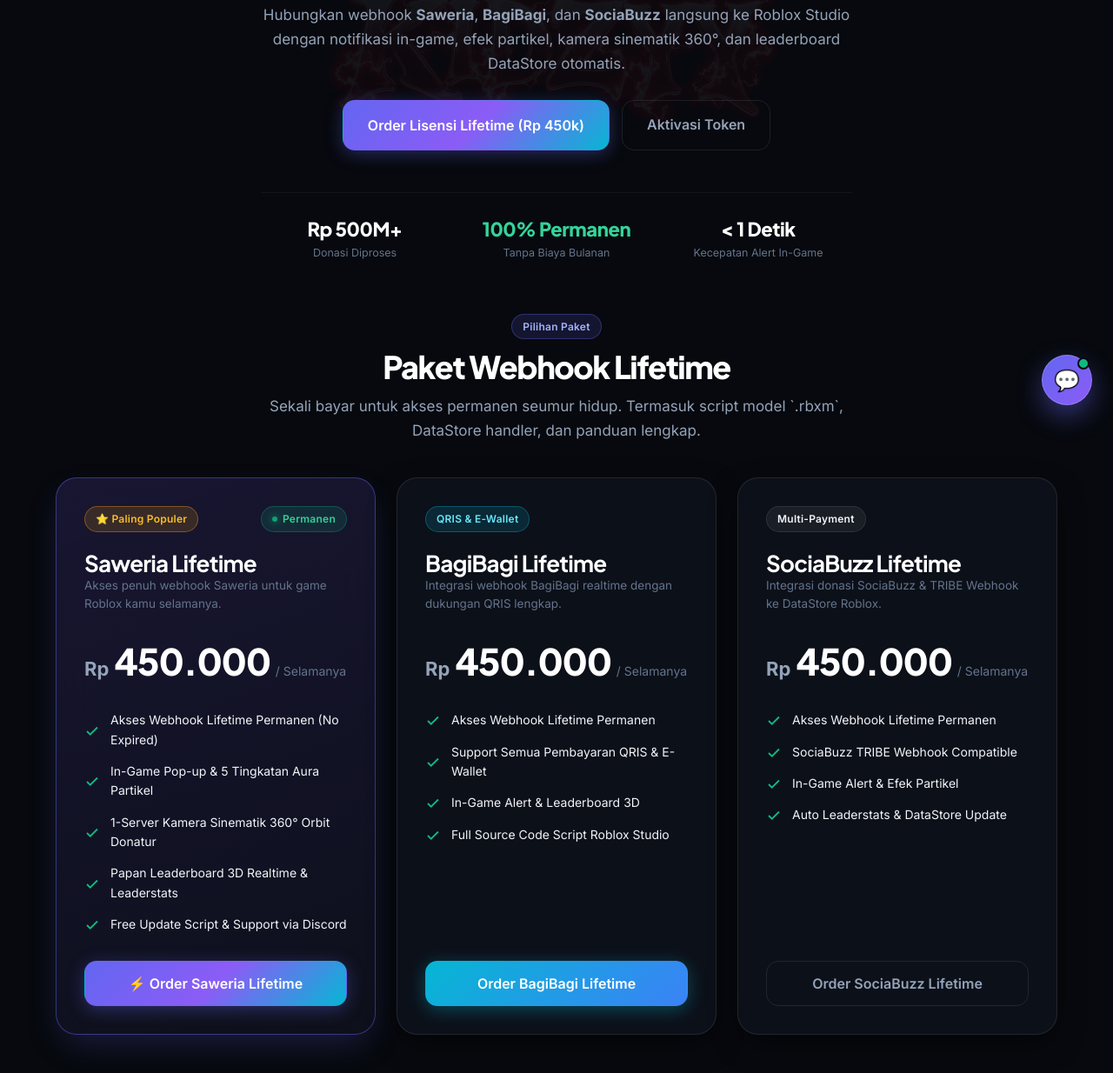
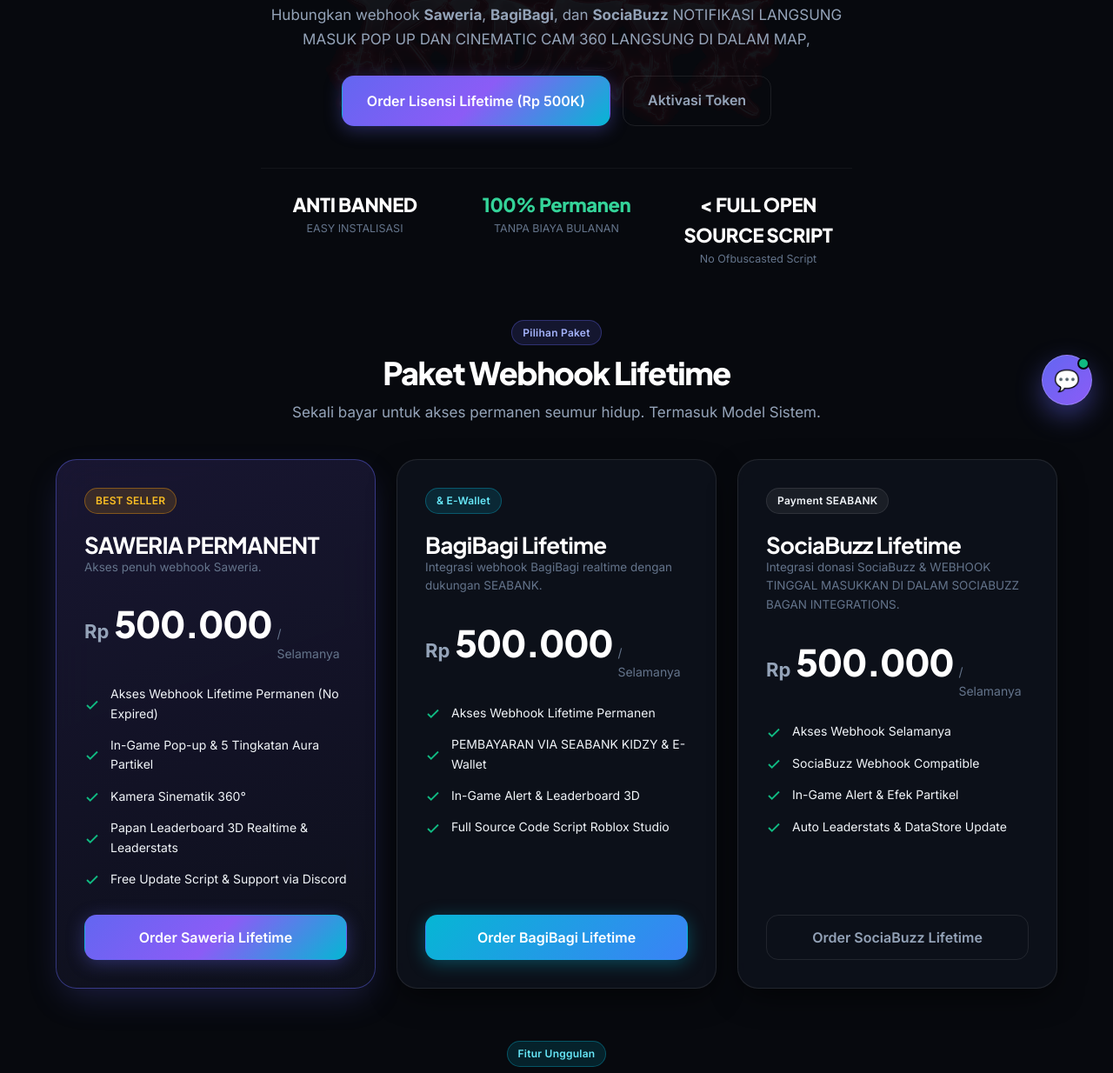
Before and after one commit to rafly4322-cyber/KIDZY-STORE, a website: page public/index.html in a window 1280 px wide. Shown: the part 310-1544 px from the top of the page at 87% size. Drawn offline with Linux system fonts and the light colour scheme.

Commit message:
Update HTML files

```diff
--- a/public/index.html
+++ b/public/index.html
@@ -21,7 +21,7 @@
     <div class="container header-inner">
       <a class="brand" href="/">
         <span class="brand-mark">KZ</span>
-        <span id="site-store-name">KIDZY Store</span>
+        <span id="site-store-name">KIDZY STORE</span>
       </a>
 
       <nav class="nav">
@@ -31,8 +31,8 @@
         <a class="nav-link" href="/p/sociabuzz.html">SociaBuzz</a>
         <a class="nav-link" href="/activation.html">Aktivasi Token</a>
         <span class="nav-sep"></span>
-        <a class="btn btn-sm btn-ghost" href="/login.html">Login Admin</a>
-        <button class="btn btn-sm btn-primary" onclick="openOrderModal('Saweria Lifetime', 'Rp 450.000')">⚡ Order
+        <a class="btn btn-sm btn-ghost" href="/login.html">Login</a>
+        <button class="btn btn-sm btn-primary" onclick="openOrderModal('Saweria Lifetime', 'Rp 500.000')">⚡ Order
           Sekarang</button>
       </nav>
 
@@ -52,12 +52,14 @@
             <span class="badge badge-accent">Lifetime Edition</span>
           </div>
 
-          <h1 class="h1" style="font-size: 42px; line-height: 1.2;">SISTEM SAWERIA, SOCIABUZZ, BAGI BAGI TO <span class="gradient-text">ROBLOX BY KIDZY</span></h1>
-          <p class="lead" style="max-width: 680px; margin: 0 auto;">Hubungkan webhook <b>Saweria</b>, <b>BagiBagi</b>, dan <b>SociaBuzz</b> langsung ke Roblox Studio dengan notifikasi in-game, efek partikel, kamera sinematik 360&deg;, dan leaderboard DataStore otomatis.</p>
+          <h1 class="h1" style="font-size: 42px; line-height: 1.2;">SISTEM SAWERIA, SOCIABUZZ, BAGI BAGI <span
+              class="gradient-text">ROBLOX BY KIDZY</span></h1>
+          <p class="lead" style="max-width: 680px; margin: 0 auto;">Hubungkan webhook <b>Saweria</b>, <b>BagiBagi</b>,
+            dan <b>SociaBuzz</b> NOTIFIKASI LANGSUNG MASUK POP UP DAN CINEMATIC CAM 360 LANGSUNG DI DALAM MAP,</p>
 
           <div class="hero-actions" style="justify-content: center;">
-            <button class="btn btn-primary btn-lg" onclick="openOrderModal('Saweria Lifetime', 'Rp 450.000')">
-              Order Lisensi Lifetime (Rp 450k)
+            <button class="btn btn-primary btn-lg" onclick="openOrderModal('Saweria Permanent', 'Rp 500.000')">
+              Order Lisensi Lifetime (Rp 500K)
             </button>
             <a class="btn btn-ghost btn-lg" href="/activation.html">
               Aktivasi Token
@@ -66,16 +68,16 @@
 
           <div class="hero-stats" style="width: 100%; max-width: 680px; margin-top: 28px;">
             <div>
-              <div class="hero-stat-num cyan-text">Rp 500M+</div>
-              <div class="hero-stat-label">Donasi Diproses</div>
+              <div class="hero-stat-num cyan-text">ANTI BANNED</div>
+              <div class="hero-stat-label">EASY INSTALISASI</div>
             </div>
             <div>
               <div class="hero-stat-num" style="color: #34D399;">100% Permanen</div>
-              <div class="hero-stat-label">Tanpa Biaya Bulanan</div>
+              <div class="hero-stat-label">TANPA BIAYA BULANAN</div>
             </div>
             <div>
-              <div class="hero-stat-num accent-text">&lt; 1 Detik</div>
-              <div class="hero-stat-label">Kecepatan Alert In-Game</div>
+              <div class="hero-stat-num accent-text">&lt; FULL OPEN SOURCE SCRIPT</div>
+              <div class="hero-stat-label">No Ofbuscasted Script</div>
             </div>
           </div>
         </div>
@@ -88,8 +90,7 @@
         <div class="page-head" style="text-align: center; max-width: 680px; margin-left: auto; margin-right: auto;">
           <span class="badge badge-accent" style="margin-bottom: 10px;">Pilihan Paket</span>
           <h2 class="h1" style="font-size: 36px;">Paket Webhook Lifetime</h2>
-          <p class="lead">Sekali bayar untuk akses permanen seumur hidup. Termasuk script model `.rbxm`, DataStore
-            handler, dan panduan lengkap.</p>
+          <p class="lead">Sekali bayar untuk akses permanen seumur hidup. Termasuk Model Sistem.</p>
         </div>
 
         <div class="grid three" style="margin-bottom: 60px;">
@@ -97,15 +98,14 @@
           <div class="card pricing-card featured">
             <div>
               <div class="card-head">
-                <span class="badge badge-gold">⭐ Paling Populer</span>
-                <span class="badge badge-live">Permanen</span>
+                <span class="badge badge-gold">BEST SELLER</span>
               </div>
-              <h3 class="h2" style="font-size: 26px;">Saweria Lifetime</h3>
-              <p class="small faint">Akses penuh webhook Saweria untuk game Roblox kamu selamanya.</p>
+              <h3 class="h2" style="font-size: 26px;">SAWERIA PERMANENT</h3>
+              <p class="small faint">Akses penuh webhook Saweria.</p>
 
               <div class="price-box">
                 <span class="price-currency">Rp</span>
-                <span class="price-amount">450.000</span>
+                <span class="price-amount">500.000</span>
                 <span class="price-period">/ Selamanya</span>
               </div>
 
@@ -126,7 +126,7 @@
                   <svg viewBox="0 0 24 24" fill="none" stroke="currentColor" stroke-width="2.5">
                     <polyline points="20 6 9 17 4 12"></polyline>
                   </svg>
-                  1-Server Kamera Sinematik 360&deg; Orbit Donatur
+                  Kamera Sinematik 360&deg;
                 </li>
                 <li class="feature-item">
                   <svg viewBox="0 0 24 24" fill="none" stroke="currentColor" stroke-width="2.5">
@@ -143,8 +143,8 @@
               </ul>
             </div>
 
-            <button class="btn btn-primary btn-lg btn-block" onclick="openOrderModal('Saweria Lifetime', 'Rp 450.000')">
-              ⚡ Order Saweria Lifetime
+            <button class="btn btn-primary btn-lg btn-block" onclick="openOrderModal('Saweria Lifetime', 'Rp 500.000')">
+             Order Saweria Lifetime
             </button>
           </div>
 
@@ -152,14 +152,14 @@
           <div class="card pricing-card">
             <div>
               <div class="card-head">
-                <span class="badge badge-cyan">QRIS &amp; E-Wallet</span>
+                <span class="badge badge-cyan"> &amp; E-Wallet</span>
               </div>
               <h3 class="h2" style="font-size: 26px;">BagiBagi Lifetime</h3>
-              <p class="small faint">Integrasi webhook BagiBagi realtime dengan dukungan QRIS lengkap.</p>
+              <p class="small faint">Integrasi webhook BagiBagi realtime dengan dukungan SEABANK.</p>
 
               <div class="price-box">
                 <span class="price-currency">Rp</span>
-                <span class="price-amount">450.000</span>
+                <span class="price-amount">500.000</span>
                 <span class="price-period">/ Selamanya</span>
               </div>
 
@@ -174,7 +174,7 @@
                   <svg viewBox="0 0 24 24" fill="none" stroke="currentColor" stroke-width="2.5">
                     <polyline points="20 6 9 17 4 12"></polyline>
                   </svg>
-                  Support Semua Pembayaran QRIS &amp; E-Wallet
+                  PEMBAYARAN VIA SEABANK KIDZY &amp; E-Wallet
                 </li>
                 <li class="feature-item">
                   <svg viewBox="0 0 24 24" fill="none" stroke="currentColor" stroke-width="2.5">
@@ -191,7 +191,7 @@
               </ul>
             </div>
 
-            <button class="btn btn-cyan btn-lg btn-block" onclick="openOrderModal('BagiBagi Lifetime', 'Rp 450.000')">
+            <button class="btn btn-cyan btn-lg btn-block" onclick="openOrderModal('BagiBagi Lifetime', 'Rp 500.000')">
               Order BagiBagi Lifetime
             </button>
           </div>
@@ -200,14 +200,14 @@
           <div class="card pricing-card">
             <div>
               <div class="card-head">
-                <span class="badge">Multi-Payment</span>
+                <span class="badge">Payment SEABANK</span>
               </div>
               <h3 class="h2" style="font-size: 26px;">SociaBuzz Lifetime</h3>
-              <p class="small faint">Integrasi donasi SociaBuzz &amp; TRIBE Webhook ke DataStore Roblox.</p>
+              <p class="small faint">Integrasi donasi SociaBuzz &amp; WEBHOOK TINGGAL MASUKKAN DI DALAM SOCIABUZZ BAGAN INTEGRATIONS.</p>
 
               <div class="price-box">
                 <span class="price-currency">Rp</span>
-                <span class="price-amount">450.000</span>
+                <span class="price-amount">500.000</span>
                 <span class="price-period">/ Selamanya</span>
               </div>
 
@@ -216,13 +216,13 @@
                   <svg viewBox="0 0 24 24" fill="none" stroke="currentColor" stroke-width="2.5">
                     <polyline points="20 6 9 17 4 12"></polyline>
                   </svg>
-                  Akses Webhook Lifetime Permanen
+                  Akses Webhook Selamanya
                 </li>
                 <li class="feature-item">
                   <svg viewBox="0 0 24 24" fill="none" stroke="currentColor" stroke-width="2.5">
                     <polyline points="20 6 9 17 4 12"></polyline>
                   </svg>
-                  SociaBuzz TRIBE Webhook Compatible
+                  SociaBuzz Webhook Compatible
                 </li>
                 <li class="feature-item">
                   <svg viewBox="0 0 24 24" fill="none" stroke="currentColor" stroke-width="2.5">
@@ -239,7 +239,7 @@
               </ul>
             </div>
 
-            <button class="btn btn-ghost btn-lg btn-block" onclick="openOrderModal('SociaBuzz Lifetime', 'Rp 450.000')">
+            <button class="btn btn-ghost btn-lg btn-block" onclick="openOrderModal('SociaBuzz Lifetime', 'Rp 500.000')">
               Order SociaBuzz Lifetime
             </button>
           </div>
@@ -255,40 +255,33 @@
         <div class="grid three" style="margin-bottom: 60px;">
           <div class="feature-box">
             <div class="feature-icon">✨</div>
-            <h3 class="h3" style="margin-bottom: 8px;">5 Tingkatan Aura VFX</h3>
+            <h3 class="h3" style="margin-bottom: 8px;">5 EFEK VFX(PARTIKEL)</h3>
             <p class="small faint">Efek aura partikel yang berbeda berdasarkan tier nominal donasi donatur in-game.</p>
           </div>
 
           <div class="feature-box">
             <div class="feature-icon">🎥</div>
-            <h3 class="h3" style="margin-bottom: 8px;">Kamera Sinematik 360&deg;</h3>
+            <h3 class="h3" style="margin-bottom: 8px;">Kamera Sinematik shoot ke avatar yang donation&deg;</h3>
             <p class="small faint">Kamera seluruh server mengorbit otomatis ke avatar pemain yang mendonasi.</p>
           </div>
 
           <div class="feature-box">
             <div class="feature-icon">🏆</div>
-            <h3 class="h3" style="margin-bottom: 8px;">Papan Leaderboard 3D</h3>
+            <h3 class="h3" style="margin-bottom: 8px;">Papan Leaderboard</h3>
             <p class="small faint">Ranking donatur terupdate otomatis realtime tanpa lag dengan DataStore Open Cloud.
             </p>
           </div>
 
           <div class="feature-box">
             <div class="feature-icon">⚡</div>
-            <h3 class="h3" style="margin-bottom: 8px;">Zero-Lag Polling Engine</h3>
-            <p class="small faint">Arsitektur memori queue cerdas menjamin game Roblox tidak akan mengalami spike lag.
-            </p>
-          </div>
-
-          <div class="feature-box">
-            <div class="feature-icon">🛡️</div>
-            <h3 class="h3" style="margin-bottom: 8px;">Anti-DDoS &amp; Rate Limit</h3>
-            <p class="small faint">Dilengkapi perlindungan keamanan enterprise dan pencegahan payload abuse.</p>
+            <h3 class="h3" style="margin-bottom: 8px;">LOW PERFORMANCE</h3>
+            <p class="small faint">Tidak memakai banyak memori.</p>
           </div>
 
           <div class="feature-box">
             <div class="feature-icon">💬</div>
             <h3 class="h3" style="margin-bottom: 8px;">Direct Discord Support</h3>
-            <p class="small faint">Bantuan pemasangan langsung oleh developer via Discord <b>kidddzyyaj</b>.</p>
+            <p class="small faint">Dapatkan bantuan langsung saat instalasi via Discord <b>kidddzyyaj</b>.</p>
           </div>
         </div>
 
@@ -303,7 +296,7 @@
             <div class="stack" style="align-items: center; text-align: center; gap: 12px;">
               <div class="brand-mark" style="width: 44px; height: 44px; font-size: 18px;">1</div>
               <h4 class="h3" style="font-size: 16px;">Beli Token Lisensi</h4>
-              <p class="small faint">Transfer Rp 450.000 ke SeaBank resmi &amp; konfirmasi ke Discord untuk menerima
+              <p class="small faint">Transfer Rp 500.000 ke SeaBank resmi &amp; konfirmasi ke Discord untuk menerima
                 Token Lifetime.</p>
             </div>
 
@@ -336,7 +329,7 @@
               <span class="faq-icon">▼</span>
             </div>
             <div class="faq-body">
-              Ya, paket Lifetime hanya perlu dibayar satu kali (Rp 450.000). Anda tidak akan pernah ditagih biaya
+              Ya, paket Lifetime hanya perlu dibayar satu kali (Rp 500.000). Anda tidak akan pernah ditagih biaya
               bulanan atau perpanjangan apapun di masa mendatang.
             </div>
           </div>
@@ -377,7 +370,7 @@
         <span class="badge badge-accent" style="margin-bottom: 8px;">Konfirmasi Pembelian</span>
         <h2 class="h2" id="modal-platform-name">Saweria Lifetime</h2>
         <div style="font-size: 24px; font-weight: 800; color: #34D399; margin-top: 4px;" id="modal-price-display">Rp
-          450.000</div>
+          500.000</div>
       </div>
 
       <div class="stack" style="gap: 14px;">
@@ -385,7 +378,8 @@
           <label>Transfer Pembayaran Resmi (SeaBank):</label>
           <div class="row" style="gap: 8px;">
             <input class="input mono" readonly value="901506323909" style="font-weight: 700; font-size: 16px;" />
-            <button class="btn btn-sm btn-cyan" onclick="copyText('901506323909', this)">📋 Salin Rekening</button>
+            <button class="btn btn-sm btn-cyan" onclick="copyText('901506323909', this)">📋 Salin Rekening Dan Kirimkan
+              Bukti Transfer Ke Discord kidddzyyaj</button>
           </div>
           <span class="small faint">Bank: <b>SeaBank (Kode 535)</b> &middot; a/n <b>MUHAMMAD RAFLI FIRDAUS</b></span>
         </div>
@@ -418,7 +412,7 @@
       </div>
       <div class="row" style="gap: 20px;">
         <a href="/activation.html" class="small faint">Aktivasi Token</a>
-        <a href="/login.html" class="small faint">Login Admin</a>
+        <a href="/login.html" class="small faint">Login</a>
         <a href="https://discord.gg/tqnreKW6D8" target="_blank" class="small faint">Discord Community</a>
       </div>
     </div>
```
Also changed, not shown: public/activation.html (+29 -13 lines).
